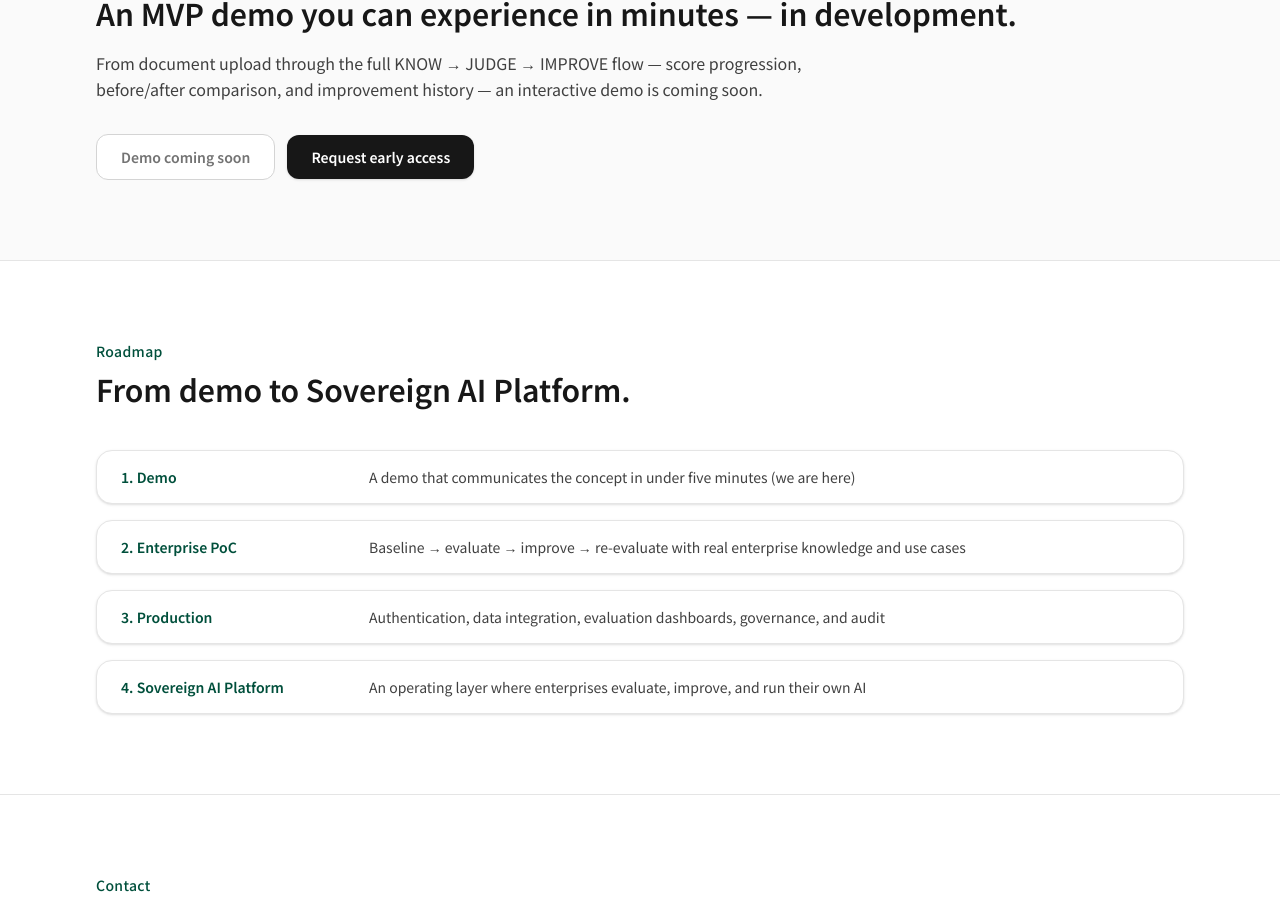
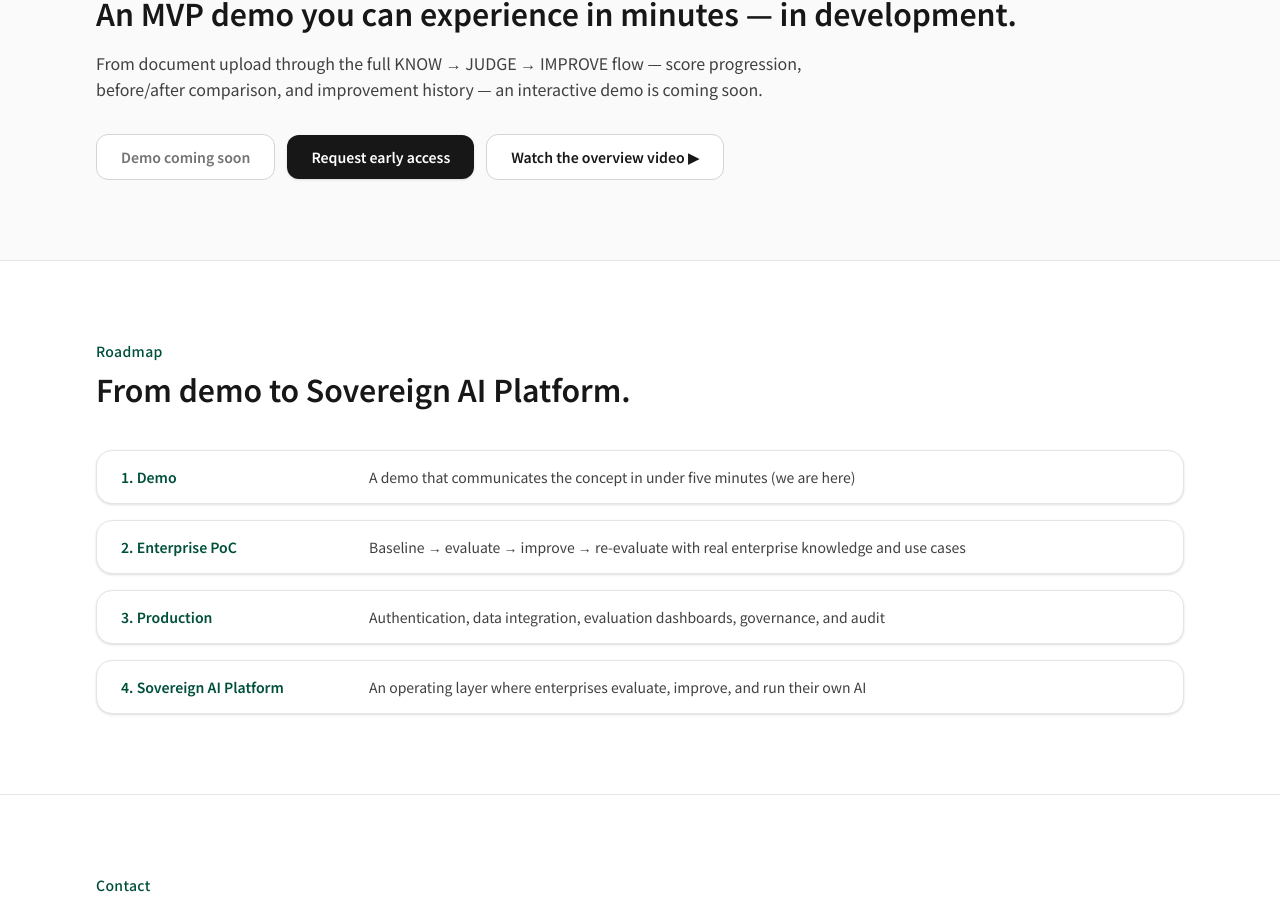
Before and after one commit to hironoriikemoto-cpu/pursuit-site, a Next.js app: page /en/sovereignty in a window 1280 px wide. Shown: the part 2476-3386 px from the top of the page. Built offline with nearby package versions, Linux system fonts and the light colour scheme; no server answers.

Commit message:
Embed Pursuit of Sovereignty overview video on home and link from sovereignty pages

```diff
--- a/app/(en)/en/sovereignty/page.tsx
+++ b/app/(en)/en/sovereignty/page.tsx
@@ -195,6 +195,14 @@ export default function EnSovereigntyPage() {
             >
               Request early access
             </Link>
+            <a
+              href="https://www.youtube.com/watch?v=tmWrhQR50TI"
+              target="_blank"
+              rel="noopener noreferrer"
+              className="rounded-xl border border-neutral-300 bg-white px-6 py-3 text-sm font-semibold text-neutral-900 transition hover:bg-neutral-50"
+            >
+              Watch the overview video ▶
+            </a>
           </div>
         </div>
       </section>
--- a/app/(ja)/sovereignty/page.tsx
+++ b/app/(ja)/sovereignty/page.tsx
@@ -190,6 +190,14 @@ export default function SovereigntyPage() {
             >
               先行デモをご希望の方はこちら
             </Link>
+            <a
+              href="https://www.youtube.com/watch?v=tmWrhQR50TI"
+              target="_blank"
+              rel="noopener noreferrer"
+              className="rounded-xl border border-neutral-300 bg-white px-6 py-3 text-sm font-semibold text-neutral-900 transition hover:bg-neutral-50"
+            >
+              解説動画を見る ▶
+            </a>
           </div>
         </div>
       </section>
--- a/lib/site-config.ts
+++ b/lib/site-config.ts
@@ -3,4 +3,5 @@
 // デモ・解説動画のYouTube埋め込みURL。
 // 動画公開後に "https://www.youtube.com/embed/XXXXXXXX" を設定すると
 // トップページのプレースホルダーが動画プレイヤーに切り替わる。
-export const demoVideoUrl: string | null = null;
+export const demoVideoUrl: string | null =
+  "https://www.youtube.com/embed/tmWrhQR50TI";
```
